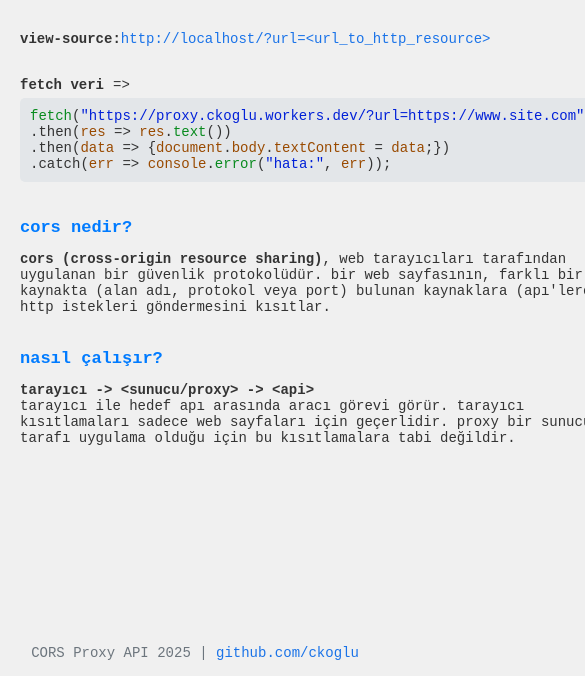
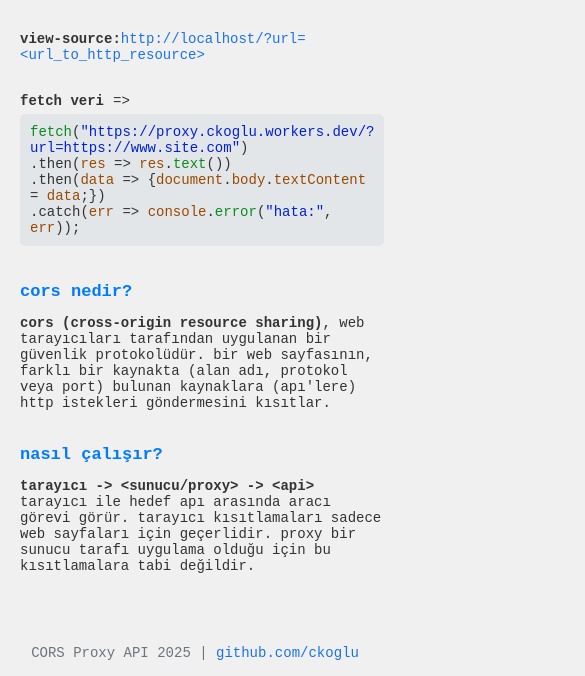
Before and after one commit to ckoglu/proxy, a plain HTML site: page index.html in a window 390 px wide. Shown: the part 168-844 px from the top of the page, 585 px wide, since content can reach past the window. Drawn offline with Linux system fonts and the light colour scheme.

Commit message:
Update style.css

```diff
--- a/style.css
+++ b/style.css
@@ -31,5 +31,5 @@ a:hover{text-decoration:underline}
 @media (max-width:768px){
     .input-prefix{display: none;}
     h1{margin-top:20px}
-    code,pre{white-space:pre-wrap;word-wrap:break-word;}
+    .source-script,code,pre{white-space:pre-wrap;word-wrap:break-word;}
 }
```
